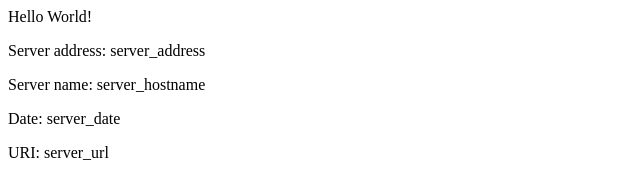
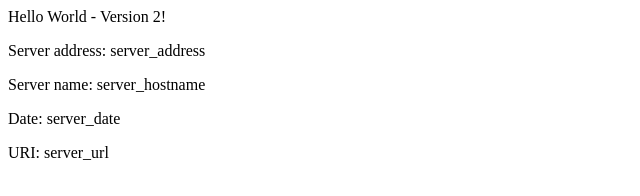
Before and after one commit to 7ore/eks-example, a plain HTML site: page src/index.html in a window 1280 px wide. Shown: the full height of the page, 0-640 px from the left. Drawn offline with Linux system fonts and the light colour scheme.

Commit message:
v2 Updating home page

```diff
--- a/src/index.html
+++ b/src/index.html
@@ -1,8 +1,8 @@
 <head>
-<title>Hello World</title>
+<title>Hello World V 2</title>
 </head>
 <div class="info">
-<h>Hello World!</h>
+<h>Hello World - Version 2!</h>
 <p><span>Server&nbsp;address:</span> <span>server_address</span></p>
 <p><span>Server&nbsp;name:</span> <span>server_hostname</span></p>
 <p class="smaller"><span>Date:</span> <span>server_date</span></p>
```
